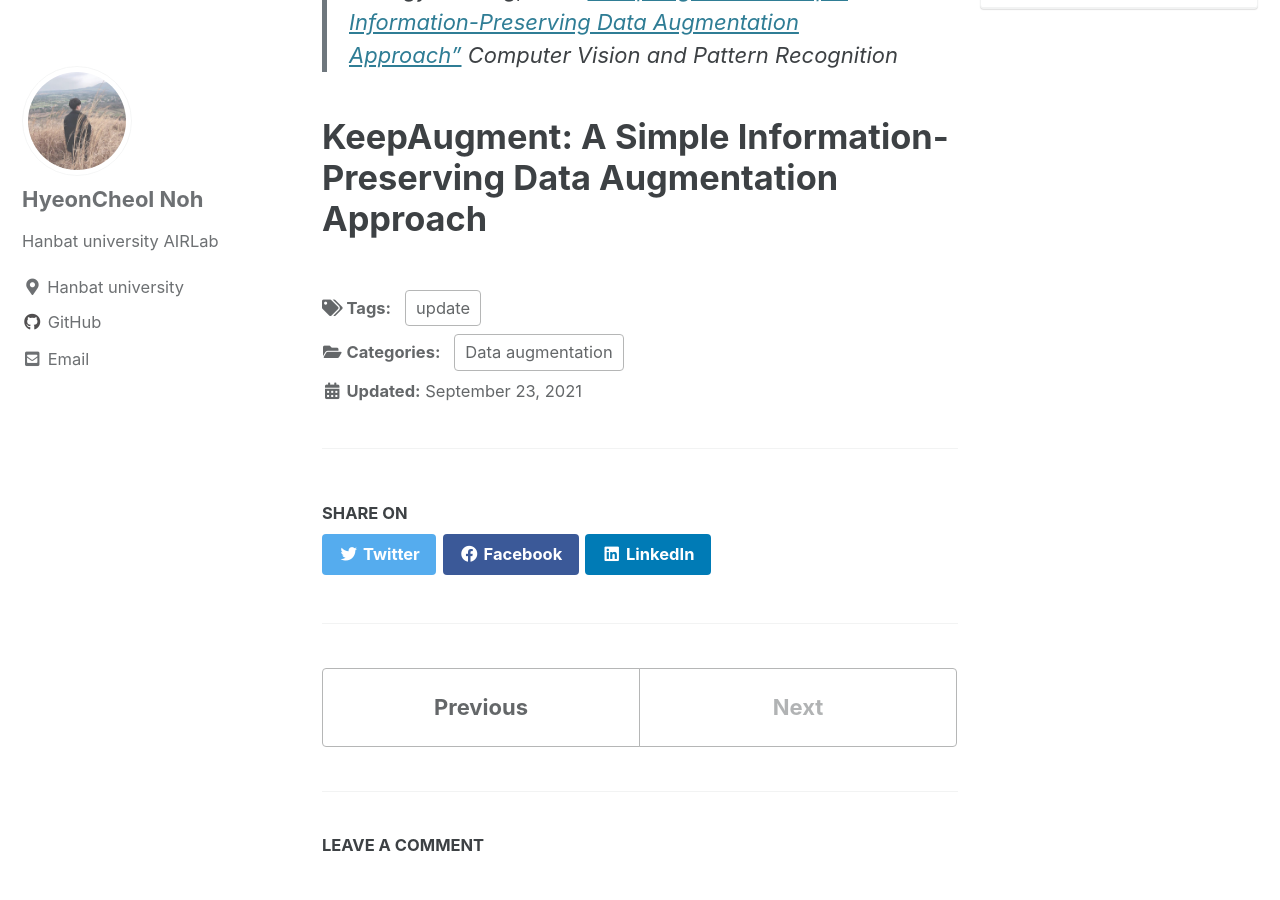
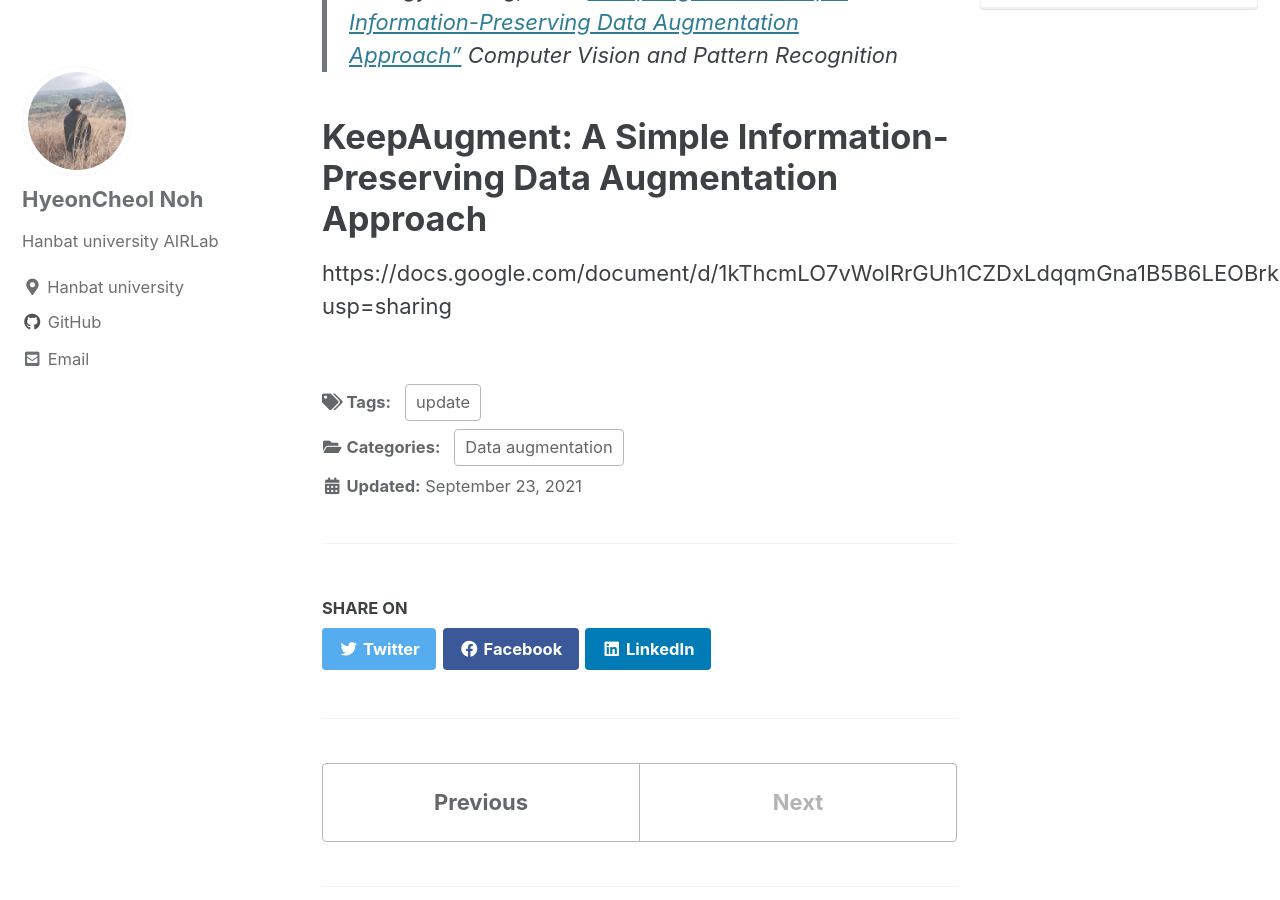
Before and after one commit to cjf8899/cjf8899.github.io, a Jekyll site: the page built from _posts/2021-09-23-KeepAugment.md, in a window 1280 px wide and 900 px high, scrolled down 474 px. Built offline with Jekyll 4.4.1, drawn with Linux system fonts in a browser that asks for light colours; cached includes are drawn as plain includes; comment, search, counter and statistics services are not loaded; a style sheet for code colours, icons or effects is not loaded; part of the change alters nothing that is shown.

Commit message:
Update 2021-09-23-KeepAugment.md

```diff
--- a/_posts/2021-09-23-KeepAugment.md
+++ b/_posts/2021-09-23-KeepAugment.md
@@ -13,3 +13,6 @@ toc_label: "Getting Started"
 > Chengyue Gong, et al. ["KeepAugment: A Simple Information-Preserving Data Augmentation Approach"](https://openaccess.thecvf.com/content/CVPR2021/papers/Gong_KeepAugment_A_Simple_Information-Preserving_Data_Augmentation_Approach_CVPR_2021_paper.pdf) Computer Vision and Pattern Recognition
 
 # KeepAugment: A Simple Information-Preserving Data Augmentation Approach
+
+
+https://docs.google.com/document/d/1kThcmLO7vWolRrGUh1CZDxLdqqmGna1B5B6LEOBrkR4/edit?usp=sharing
```
